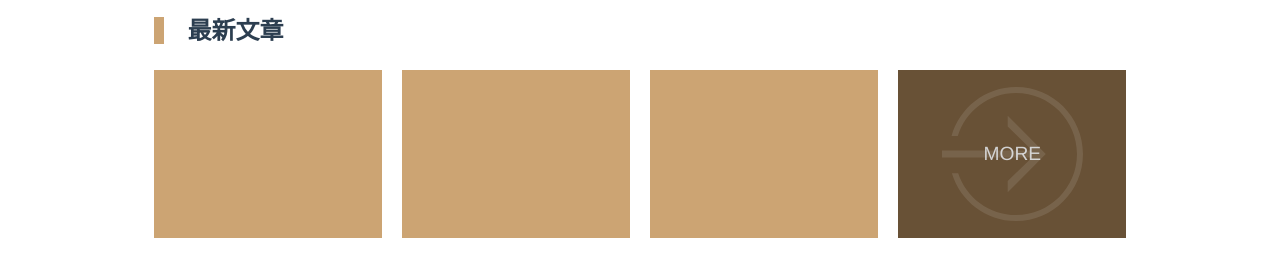
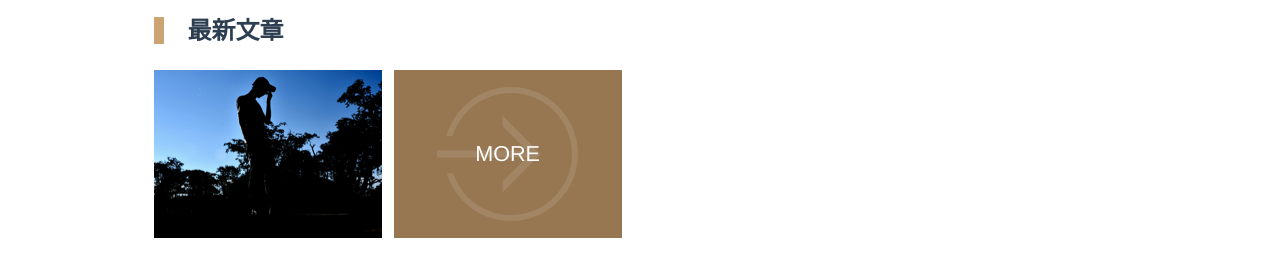
Before and after one commit to JoeYangGit/blog.github.io, a Vue app: page /#/home in a window 1280 px wide. Shown: the part 486-762 px from the top of the page. Built offline with nearby package versions, Linux system fonts and the light colour scheme.

Commit message:
动态显示最新文章

```diff
--- /dev/null
+++ b/src/assets/js/latest.js
@@ -0,0 +1,9 @@
+const latest = [
+  {
+    id: 1,
+    text: '你还未来 怎敢老去',
+    img: 'home-1'
+  }
+]
+
+export default latest
--- a/src/views/Home.vue
+++ b/src/views/Home.vue
@@ -13,12 +13,21 @@
     <div class="home-box">
       <div class="home-box-title">最新文章</div>
       <div class="home-box-link-box">
-        <div class="home-box-link-item"></div>
-        <div class="home-box-link-item"></div>
-        <div class="home-box-link-item"></div>
-        <div class="home-box-link-item home-box-link-item-last">
+        <div
+          class="home-box-link-item"
+          v-for="item in latestData"
+          :key="item.img"
+          @mouseenter="showText = item.id"
+          @mouseleave="showText = ''"
+        >
+          <transition name="slide-top">
+            <div v-if="showText === item.id" class="home-box-link-item-mask">{{ item.text}}</div>
+          </transition>
+          <div class="home-box-link-item-img" :style="imgStyle(item.img)"></div>
+        </div>
+        <div class="home-box-link-last">
           MORE
-          <img src="../assets/more.svg" class="home-box-link-item-more" alt>
+          <img :src="require('../assets/more.svg')" class="home-box-link-item-more" alt>
         </div>
       </div>
     </div>
@@ -26,8 +35,26 @@
 </template>
 
 <script>
+import latest from '../assets/js/latest'
+
 export default {
-  name: 'home'
+  name: 'home',
+  data () {
+    return {
+      latestData: [],
+      showText: ''
+    }
+  },
+  methods: {
+    imgStyle (path) {
+      let style = {}
+      style.background = 'url(' + require(`../assets/img/${path}.png`) + ')no-repeat'
+      return style
+    }
+  },
+  mounted () {
+    this.latestData = latest
+  }
 }
 </script>
 <style lang="less">
@@ -110,12 +137,12 @@ export default {
     &-link-box {
       margin-top: 2rem;
       display: flex;
-      justify-content: space-between;
     }
     &-link-item {
+      position: relative;
       height: 14rem;
       width: 19rem;
-      background: #cca473;
+      margin-right: 1rem;
       cursor: pointer;
       transition: all 0.3s;
       &-more {
@@ -123,21 +150,53 @@ export default {
         height: 80%;
         opacity: 0.1;
       }
-      &-last {
-        position: relative;
-        background: #685136;
-        color: #d1d1d1;
+      &-img {
+        position: absolute;
+        width: 100%;
+        height: 100%;
+        background-size: cover;
+      }
+      &-mask {
+        position: absolute;
+        top: 0;
+        left: 0;
         display: flex;
+        width: 100%;
+        height: 100%;
+        background: rgba(0, 0, 0, 0.8);
+        color: #ffffff;
+        z-index: 2;
+        justify-content: center;
         align-items: center;
-        justify-content: center;
         font-size: 1.6rem;
-        z-index: 1;
       }
-      &-last:hover {
-        color: #ffffff;
-        background: #312619;
-      }
+    }
+    &-link-last {
+      height: 14rem;
+      width: 19rem;
+      cursor: pointer;
+      transition: all 0.3s;
+      position: relative;
+      background: #977752;
+      color: #ffffff;
+      display: flex;
+      align-items: center;
+      justify-content: center;
+      font-size: 1.8rem;
+      z-index: 1;
+    }
+    &-link-last:hover {
+      color: #ffffff;
+      background: #52402a;
     }
   }
 }
+.slide-top-enter-active,
+.slide-top-leave-active {
+  transition: all 0.5s;
+}
+.slide-top-enter,
+.slide-top-leave-to {
+  opacity: 0;
+}
 </style>
```
Also changed, not shown: src/assets/img/home-1.png (added), 8 other files (tests, documents, lock files or other folders).
